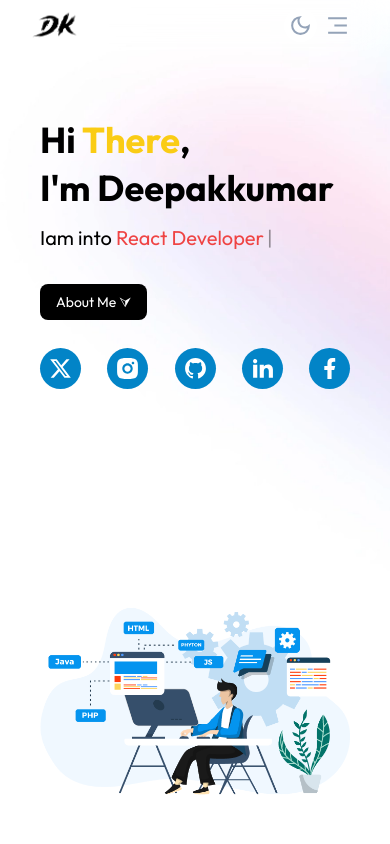
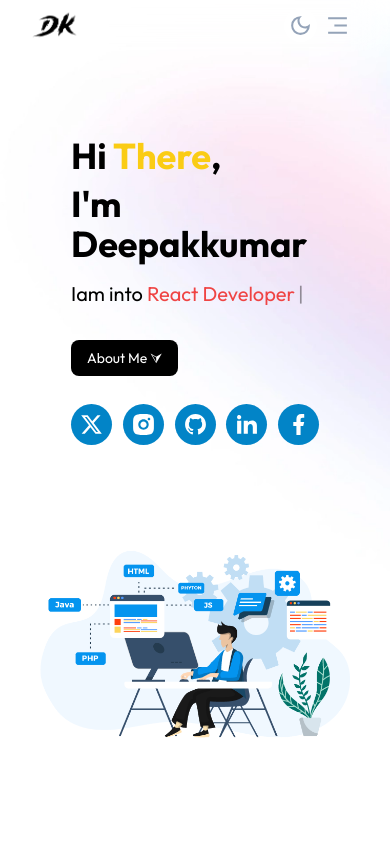
Before and after one commit to deepakdk11/portfolio-react, a React (Vite) app: page / in a window 390 px wide. Shown: the top 844 px of the page. Built offline with nearby package versions, Linux system fonts and the light colour scheme.

Commit message:
Font size fix

```diff
--- a/src/components/Home.jsx
+++ b/src/components/Home.jsx
@@ -15,8 +15,8 @@ const Home = () => {
   });
 
   return (
-    <div className='bg-home-image bg-cover min-h-screen flex flex-col justify-between p-10 items-center lg:flex-row md:flex-col dark:bg-none dark:bg-black dark:text-white' id='home'>
-      <div className='w-full sm:w-fit md:w-fit h-fit mt-20 md:my-20'>
+    <div className='justify-normal bg-home-image bg-cover min-h-screen flex flex-col md:justify-between p-10 items-center lg:flex-row md:flex-col dark:bg-none dark:bg-black dark:text-white' id='home'>
+      <div className='w-4/5 sm:w-fit md:w-fit h-fit my-24'>
         <h1 className='text-4xl sm:text-4xl font-bold mb-2 lg:text-5xl md:text-5xl'>Hi <span className='text-yellow-400'>There</span>,</h1>
         <h1 className='text-4xl sm:text-4xl font-bold mb-2 lg:text-5xl md:text-5xl'>I'm Deepakkumar</h1>
         <h2 className=' text-xl sm:text-xl my-4 lg:text-3xl md:text-3xl '>
```
